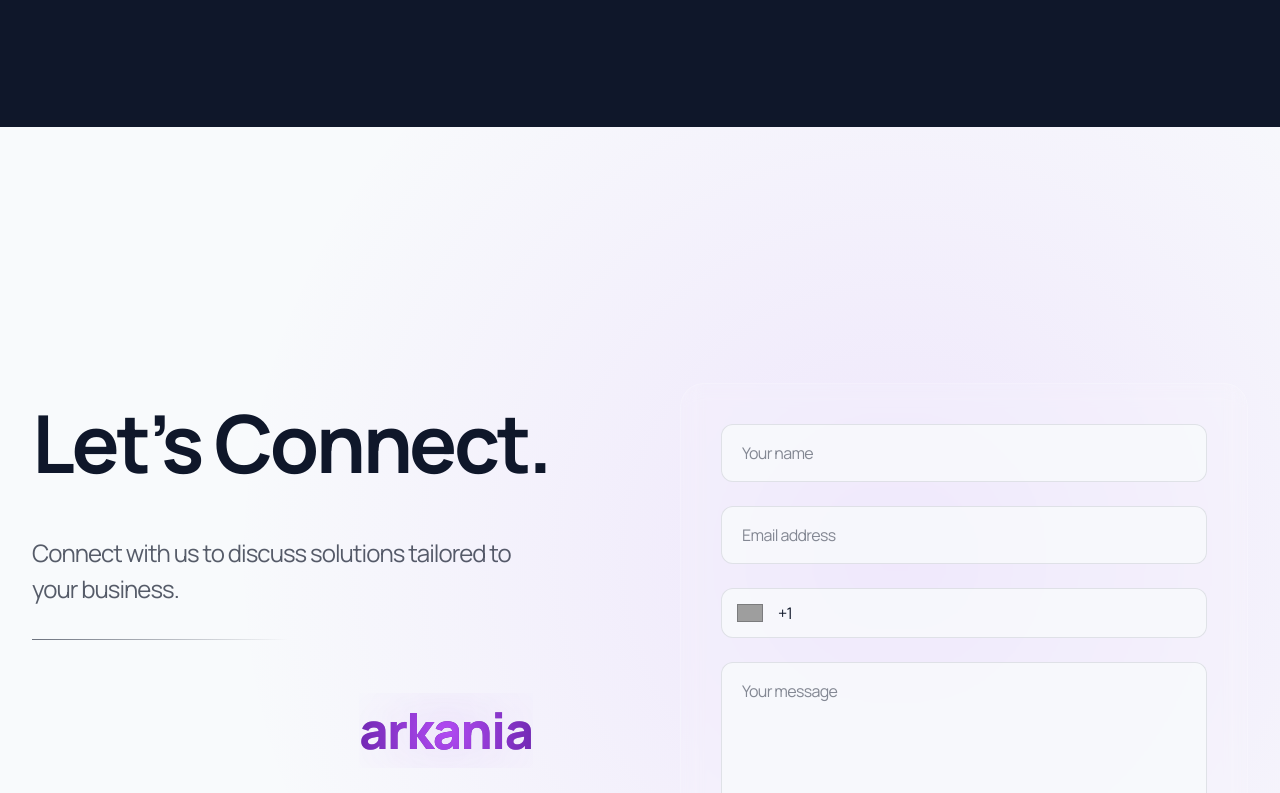
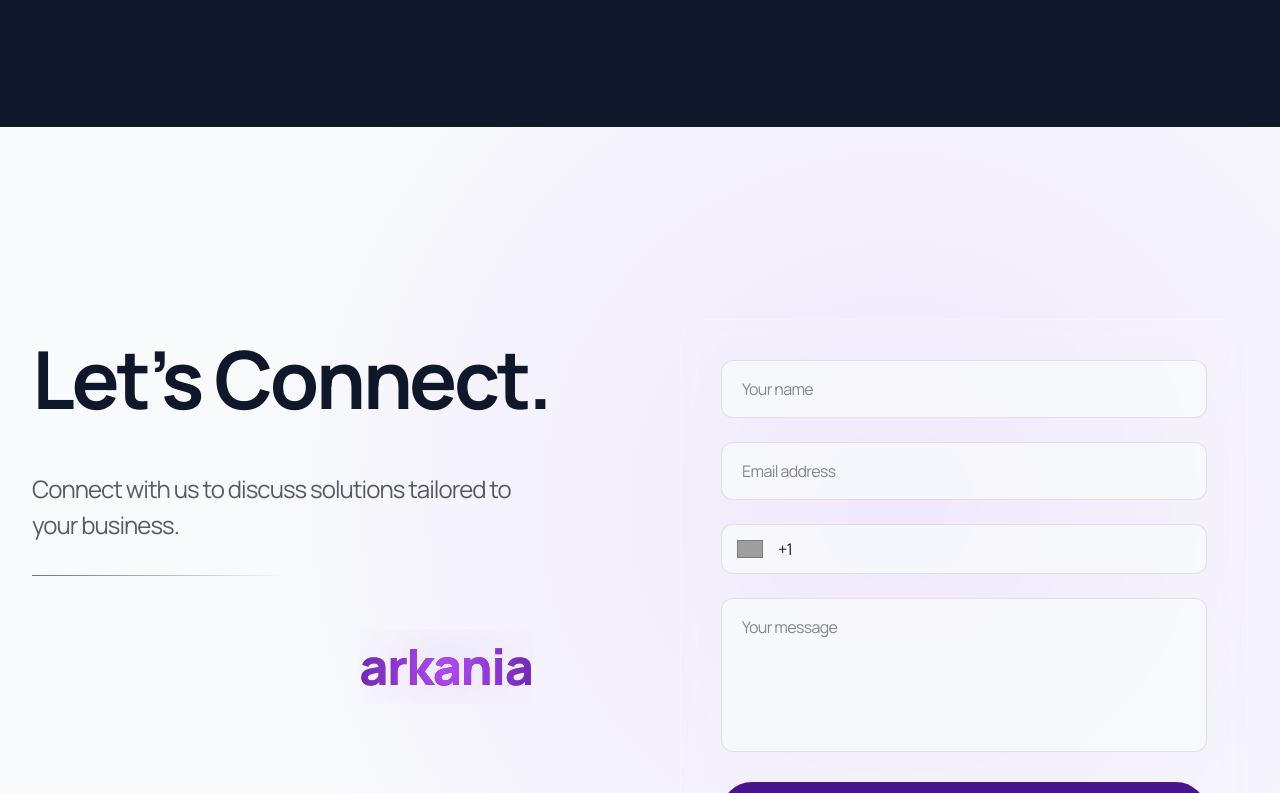
Before and after one commit to mithks/arkania-website, a Next.js app: page / in a window 1280 px wide. Shown: the part 3367-4160 px from the top of the page. Built offline with nearby package versions, Linux system fonts and the light colour scheme; grey boxes are pictures that could not be loaded.

Commit message:
Update ContactSection.tsx

```diff
--- a/components/ContactSection.tsx
+++ b/components/ContactSection.tsx
@@ -48,7 +48,7 @@ export default function ContactSection() {
   return (
     <section
       id="contact"
-      className="relative min-h-screen bg-light px-6 md:px-8 py-48 md:py-64 overflow-hidden"
+      className="relative min-h-screen bg-light px-6 md:px-8 py-36 md:py-48 overflow-hidden"
     >
       <div className="absolute inset-0 bg-[radial-gradient(circle_at_70%_40%,rgba(168,85,247,0.12),transparent_60%)]" />
 
```
